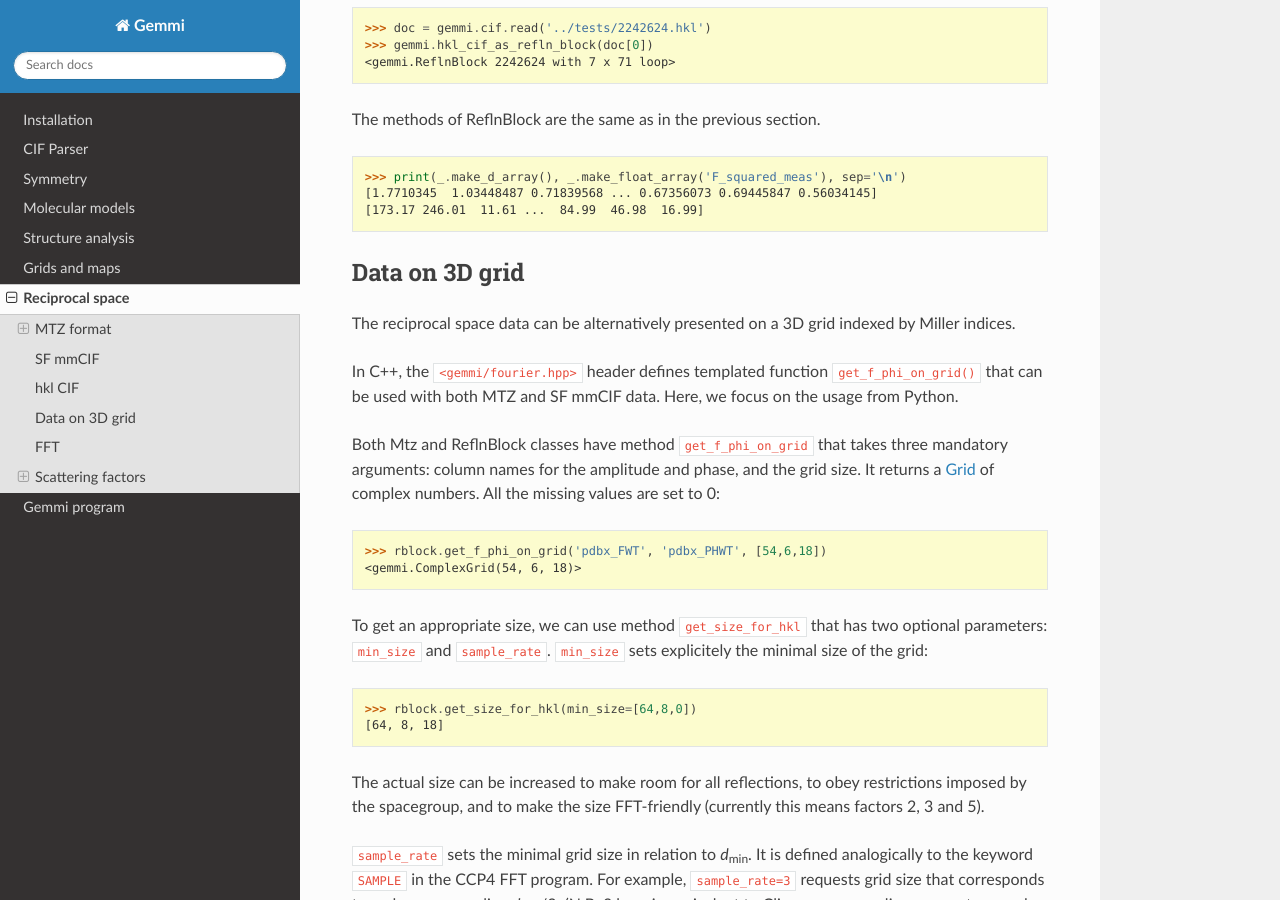
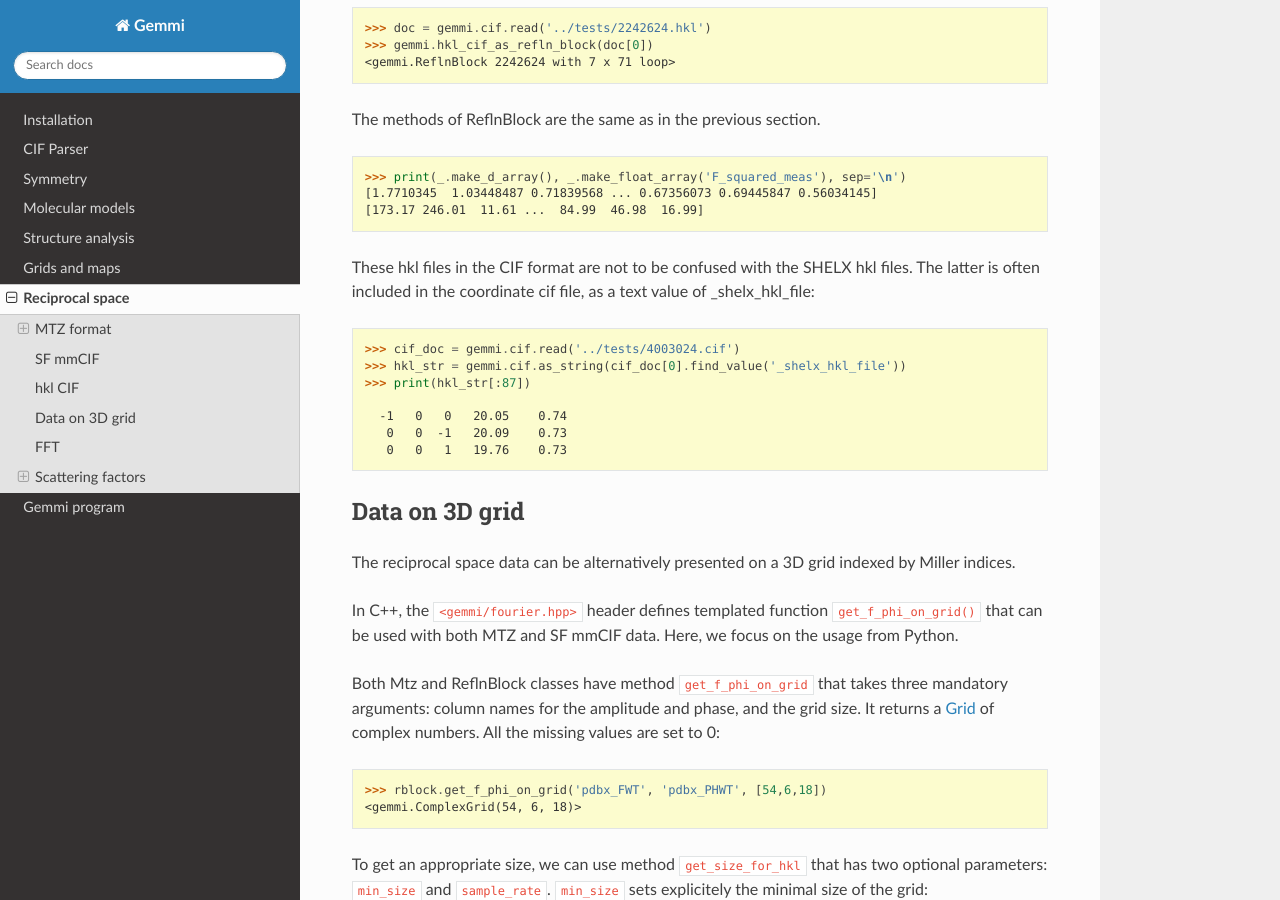
Before and after one commit to project-gemmi/gemmi, a Sphinx documentation site: the page built from docs/hkl.rst, in a window 1280 px wide and 900 px high, scrolled down 11453 px. Built offline with Sphinx 7.4.7 and the Read the Docs theme 2.0.0, drawn with Linux system fonts in a browser that asks for light colours.

Commit message:
docs: add a note about _shelx_hkl_file

```diff
--- a/docs/hkl.rst
+++ b/docs/hkl.rst
@@ -583,6 +583,21 @@ The methods of ReflnBlock are the same as in the previous section.
   [1.7710345  1.03448487 0.71839568 ... 0.67356073 0.69445847 0.56034145]
   [173.17 246.01  11.61 ...  84.99  46.98  16.99]
 
+These hkl files in the CIF format are not to be confused with the SHELX hkl
+files. The latter is often included in the coordinate cif file,
+as a text value of _shelx_hkl_file:
+
+.. doctest::
+
+  >>> cif_doc = gemmi.cif.read('../tests/4003024.cif')
+  >>> hkl_str = gemmi.cif.as_string(cif_doc[0].find_value('_shelx_hkl_file'))
+  >>> print(hkl_str[:87])
+  <BLANKLINE>
+    -1   0   0   20.05    0.74
+     0   0  -1   20.09    0.73
+     0   0   1   19.76    0.73
+
+
 Data on 3D grid
 ===============
 
```
